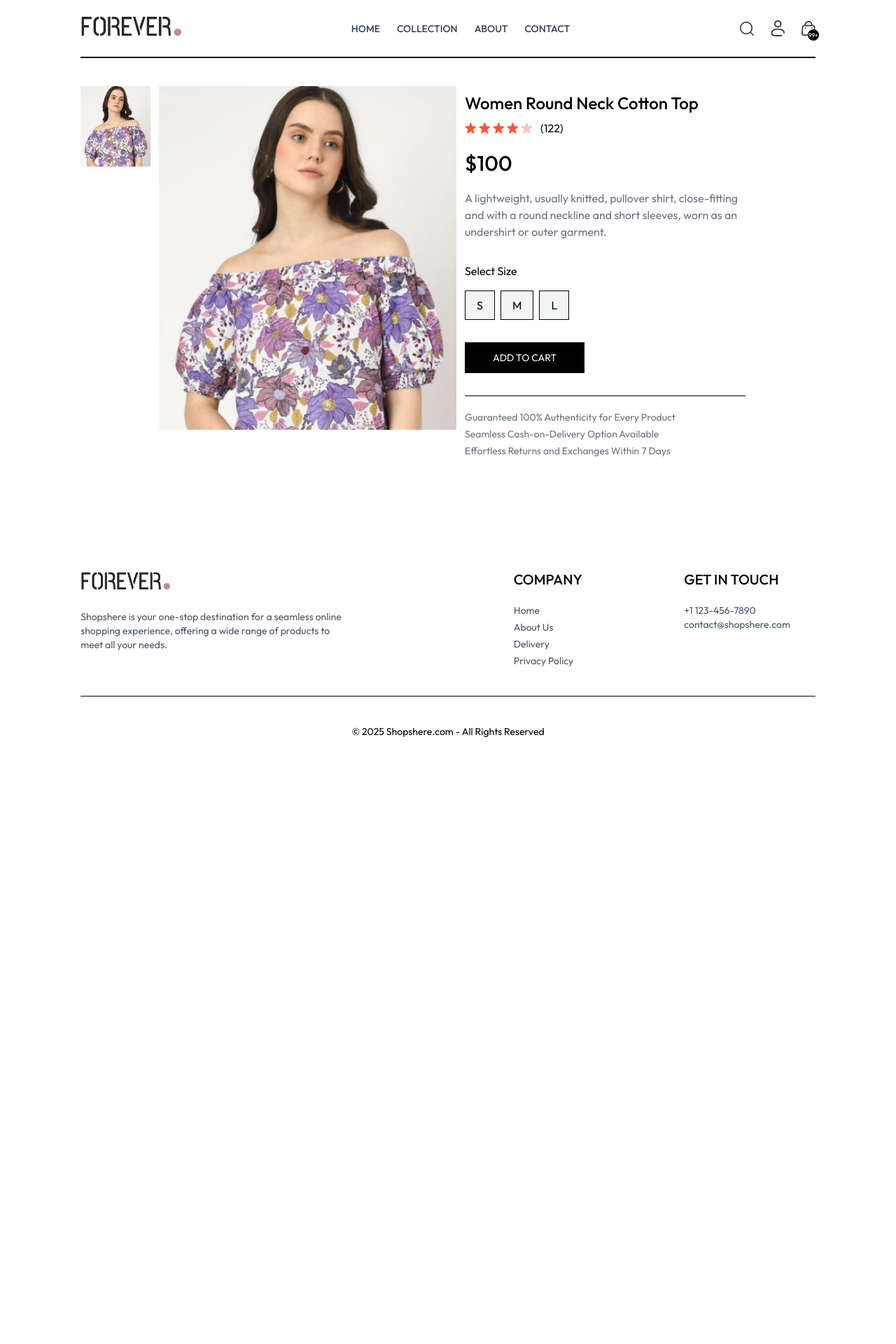
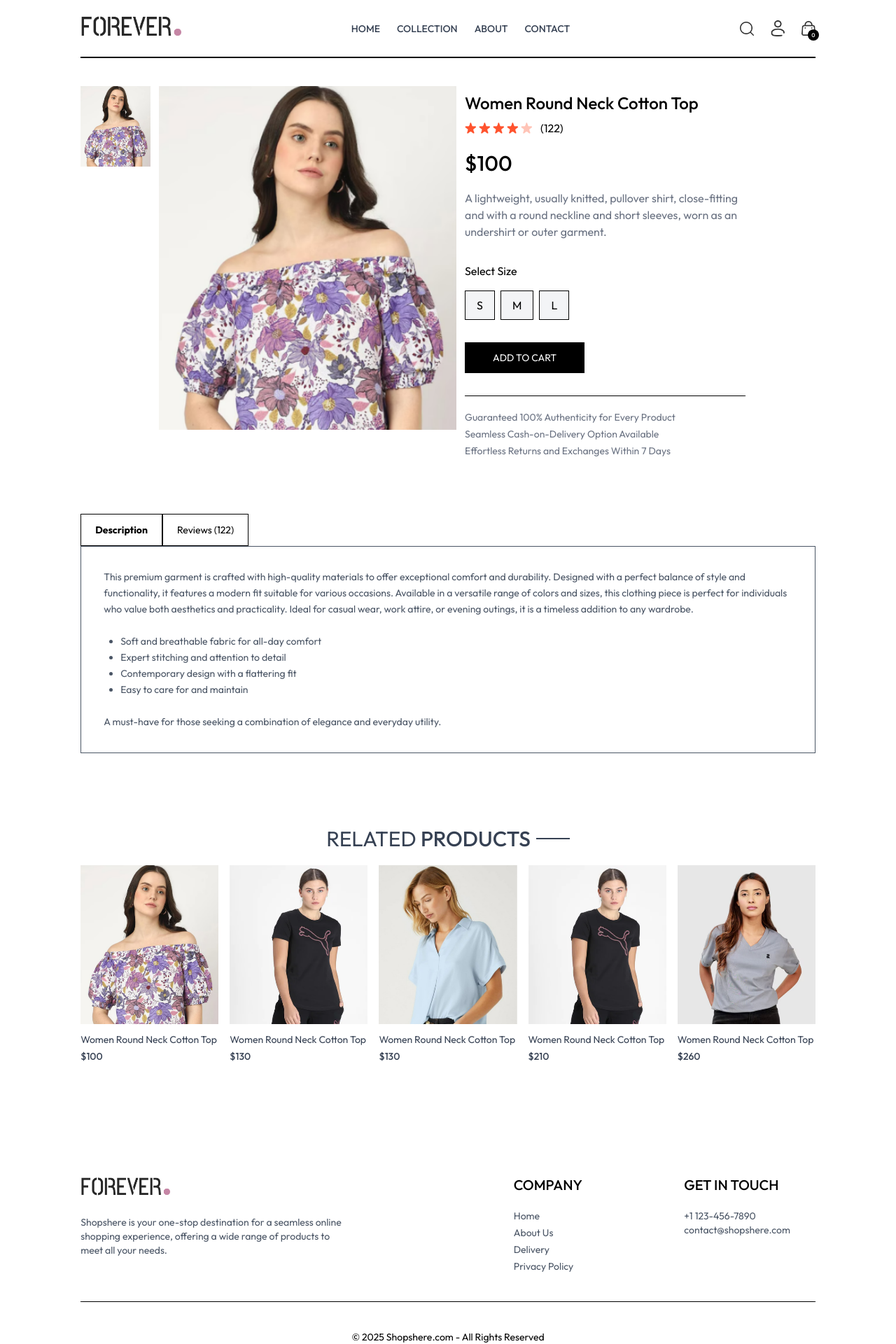
Before and after one commit to Samyam03/ecommerce-website, a React (Vite) app in the folder Desktop/ecommerce-website/frontend/: page /product/aaaaa in a window 1280 px wide. Shown: the top 1920 px of the page at 70% size. Before the commit the page ends 1075 px from the top, so only its background shows below. Built offline with nearby package versions, Linux system fonts and the light colour scheme.

Commit message:
Product page completed

```diff
--- a/Desktop/ecommerce-website/frontend/src/App.jsx
+++ b/Desktop/ecommerce-website/frontend/src/App.jsx
@@ -12,9 +12,11 @@ import Orders from "./pages/Orders"
 import Footer from './components/Footer'
 import SearchBar from './components/SearchBar'
 import { BrowserRouter, Routes, Route } from "react-router";
+import { ToastContainer, toast } from 'react-toastify';
 const App = () => {
   return (
     <div className='px-4 sm:px-5[vw] md:px-[-7vw] lg:px-[9vw]'>
+      <ToastContainer />
       <Navbar/>
       <SearchBar/>
       <Routes>
--- a/Desktop/ecommerce-website/frontend/src/components/Navbar.jsx
+++ b/Desktop/ecommerce-website/frontend/src/components/Navbar.jsx
@@ -6,7 +6,7 @@ import { ShopContext } from '../context/ShopContext';
 const Navbar = () => {
 
     const [visible, setVisible] = useState(false);
-    const{setShowSearch} = useContext(ShopContext);
+    const{setShowSearch,getCartCount} = useContext(ShopContext);
 
   return (
     <div className="flex items-center justify-between py-5 font-medium">
@@ -66,7 +66,7 @@ const Navbar = () => {
 
          <Link to='/cart' className='relative'>
             <img src={assets.cart_icon} className='w-5 min-w-5' alt="" />
-            <p className='absolute right-[-5px] bottom-[-7px] w-4 text-center leading-4 bg-black text-white aspect-square rounded-full text-[8px]'>99+</p>
+            <p className='absolute right-[-5px] bottom-[-7px] w-4 text-center leading-4 bg-black text-white aspect-square rounded-full text-[8px]'>{getCartCount()}</p>
          </Link>
          <img onClick={()=> setVisible(true)} src={assets.menu_icon} className='w-5 cursor-pointer sm:hidden' alt="" />
       </div>
--- /dev/null
+++ b/Desktop/ecommerce-website/frontend/src/components/RelatedProducts.jsx
@@ -0,0 +1,38 @@
+import React from 'react'
+import { useState,useEffect,useContext} from 'react';
+import { ShopContext } from '../context/ShopContext';
+import Title from './Title';
+import ProductItem from './ProductItem';
+
+const RelatedProducts = ({category, subCategory}) => {
+
+    const {products}=useContext(ShopContext);
+    const[related,setRelated]=useState([]);
+
+    useEffect(() => {
+      if (products.length>0){
+        let productsCopy= products.slice();
+
+        productsCopy=productsCopy.filter((item)=> category === item.category)
+        productsCopy=productsCopy.filter((item)=>subCategory===item.subCategory)
+
+        setRelated(productsCopy.slice(0,5))
+      }
+    }, [products])
+
+  return (
+    <div className='my-24'>
+        <div className='text-center text-3xl py-2'>
+        <Title text1={'RELATED '} text2={'PRODUCTS'} />
+        </div>
+
+      <div className='grid grid-cols-2 sm:grid-cols-3 md:grid-cols-4 lg:grid-cols-5 gap-4 gap-y-6'>
+        {related.map((item, index)=>(
+            <ProductItem key={index} id={item.id} name={item.name} price={item.price} image={item.image}/>
+        ))}
+      </div>
+    </div>
+  )
+}
+
+export default RelatedProducts
--- a/Desktop/ecommerce-website/frontend/src/context/ShopContext.jsx
+++ b/Desktop/ecommerce-website/frontend/src/context/ShopContext.jsx
@@ -1,7 +1,8 @@
 import React from 'react'
 import { createContext } from "react";
 import { products } from "../assets/assets";
-import { useState } from 'react';
+import { useState,useEffect } from 'react';
+import { toast } from 'react-toastify';
 
 export const ShopContext=createContext();
 
@@ -11,10 +12,55 @@ const ShopContextProvider = (props) => {
     const delivery_fee = 10;
     const [search,setSearch]=useState('');
     const [showSearch,setShowSearch]= useState(false)
+    const [cartItems,setCartItems]= useState({});
+
+    const addToCart = async(itemId,size)=>{
+
+        if(!size){
+            toast.error('Select Product Size')
+            return
+        }
+
+        let cartData= structuredClone(cartItems);//structuredClone
+
+        if(cartData[itemId]){
+            if(cartData[itemId][size]){
+                cartData[itemId][size]+=1;
+            }
+        else{
+            cartData[itemId][size]=1;
+        }
+        }
+
+        else{
+            cartData[itemId]={};
+            cartData[itemId][size]=1;
+        }
+        setCartItems(cartData);
+    }
+
+    const getCartCount =()=>{
+        let totalCount=0;
+        for(const items in cartItems){
+            for(const item in cartItems[items]){
+                try{
+                    if(cartItems[items][item]>0){
+                        totalCount+=cartItems[items][item];
+                    }
+                }
+                catch(error){
+
+                }
+            }
+        }
+        return totalCount;
+    }
+
 
     const value={
         products ,currency, delivery_fee,
-        search,setSearch,showSearch,setShowSearch
+        search,setSearch,showSearch,setShowSearch,
+        cartItems,addToCart,getCartCount
     }
     return(
         <ShopContext.Provider value={value}>
--- a/Desktop/ecommerce-website/frontend/src/pages/Product.jsx
+++ b/Desktop/ecommerce-website/frontend/src/pages/Product.jsx
@@ -3,19 +3,20 @@ import { UNSAFE_decodeViaTurboStream, useParams } from 'react-router-dom'
 import { useState, useEffect, useContext } from 'react';
 import { ShopContext } from '../context/ShopContext';
 import { assets } from '../assets/assets';
+import RelatedProducts from '../components/RelatedProducts';
 
 const Product = () => {
 
-  const{productId}=useParams();
+  const { productId } = useParams();
 
-  const{products,currency}=useContext(ShopContext);
-  const[productData,setProductData]=useState(false);
-  const[image,setImage]=useState("")
-  const[size,setSize]=useState('')
+  const { products, currency, addToCart } = useContext(ShopContext);
+  const [productData, setProductData] = useState(false);
+  const [image, setImage] = useState("")
+  const [size, setSize] = useState('')
 
-  const fetchProductData=async()=>{
-      products.map((item)=>{
-        if(item.id === productId){
+  const fetchProductData = async () => {
+    products.map((item) => {
+      if (item.id === productId) {
         setProductData(item)
         setImage(item.image[0])
         return null;
@@ -23,10 +24,10 @@ const Product = () => {
     })
   }
 
-  useEffect(()=>{
+  useEffect(() => {
     fetchProductData();
 
-  },[productId])
+  }, [productId])
 
   return productData ? (
     <div className='border-t-2 pt-10 transition-opacity ease-in duration-500 opacity-100'>
@@ -37,8 +38,8 @@ const Product = () => {
         <div className='flex-1 flex flex-col-reverse gap-3 sm:flex-row'>
           <div className='flex sm:flex-col overflow-x-auto overflow-y-scroll  justify-between sm:justify-normal sm:w-[18.7%] w-full '>
             {
-                productData.image.map((item, index)=>(
-                  <img onClick={()=>setImage(item)} src={item} key={index} className='w-[24%] sm:w-full sm:mb-3 flex-shrink-0 cursor-pointer' alt="" />
+              productData.image.map((item, index) => (
+                <img onClick={() => setImage(item)} src={item} key={index} className='w-[24%] sm:w-full sm:mb-3 flex-shrink-0 cursor-pointer' alt="" />
               ))
             }
           </div>
@@ -49,7 +50,7 @@ const Product = () => {
           {/* Product Info */}
 
           <div className='flex1'>
-            <h1  className='font-medium text-2xl mt-2'>
+            <h1 className='font-medium text-2xl mt-2'>
               {productData.name}
             </h1>
             <div className='flex items-center gap-1 mt-2'>
@@ -69,13 +70,13 @@ const Product = () => {
             <div className='flex flex-col gap-4 my-8'>
               <p>Select Size</p>
               <div className='flex gap-2'>
-                {productData.sizes.map((item, index)=>(
-                  <button onClick={()=> setSize(item)} className={` cursor-pointer border py-2 px-4 bg-gray-100 ${item===size? 'border-orange-500':''}`} key={index}>{item}</button>
+                {productData.sizes.map((item, index) => (
+                  <button onClick={() => setSize(item)} className={` cursor-pointer border py-2 px-4 bg-gray-100 ${item === size ? 'border-orange-500' : ''}`} key={index}>{item}</button>
                 ))}
               </div>
 
             </div>
-            <button className='bg-black text-white px-10 py-3 text-sm active:bg-gray-700'>ADD TO CART</button>
+            <button onClick={()=> addToCart(productData.id,size)} className='bg-black text-white px-10 py-3 text-sm active:bg-gray-700'>ADD TO CART</button>
             <hr className='mt-8 sm:w-4/5' />
 
             <div className='text-sm text-gray-500 mt-5 flex flex-col gap-1'>
@@ -87,11 +88,41 @@ const Product = () => {
 
         </div>
 
+      </div>
+      <div className='mt-20'>
+        <div className='flex'>
+          <b className='border px-5 py-3 text-sm'>
+            Description
+          </b>
+          <p className='border px-5 py-3 text-sm'>
+            Reviews (122)
+          </p>
+        </div>
+
+        <div className="flex flex-col gap-6 border px-8 py-8 text-sm text-gray-600 leading-relaxed">
+          <p>
+            This premium garment is crafted with high-quality materials to offer exceptional comfort and durability. Designed with a perfect balance of style and functionality, it features a modern fit suitable for various occasions. Available in a versatile range of colors and sizes, this clothing piece is perfect for individuals who value both aesthetics and practicality. Ideal for casual wear, work attire, or evening outings, it is a timeless addition to any wardrobe.
+          </p>
+
+          <ul className="list-disc pl-6">
+            <li>Soft and breathable fabric for all-day comfort</li>
+            <li>Expert stitching and attention to detail</li>
+            <li>Contemporary design with a flattering fit</li>
+            <li>Easy to care for and maintain</li>
+          </ul>
+
+          <p>
+            A must-have for those seeking a combination of elegance and everyday utility.
+          </p>
+        </div>
+      </div>
+
+
+    {/* Display related products */}
+    <RelatedProducts category={productData.category} subCategory={productData.subCategory}/>
 
     </div>
-
-    </div>
-  ): <div className ='opacity-0'></div>
+  ) : <div className='opacity-0'></div>
 }
 
 export default Product
```
Lines whose indentation alone changed are shown as unchanged.
